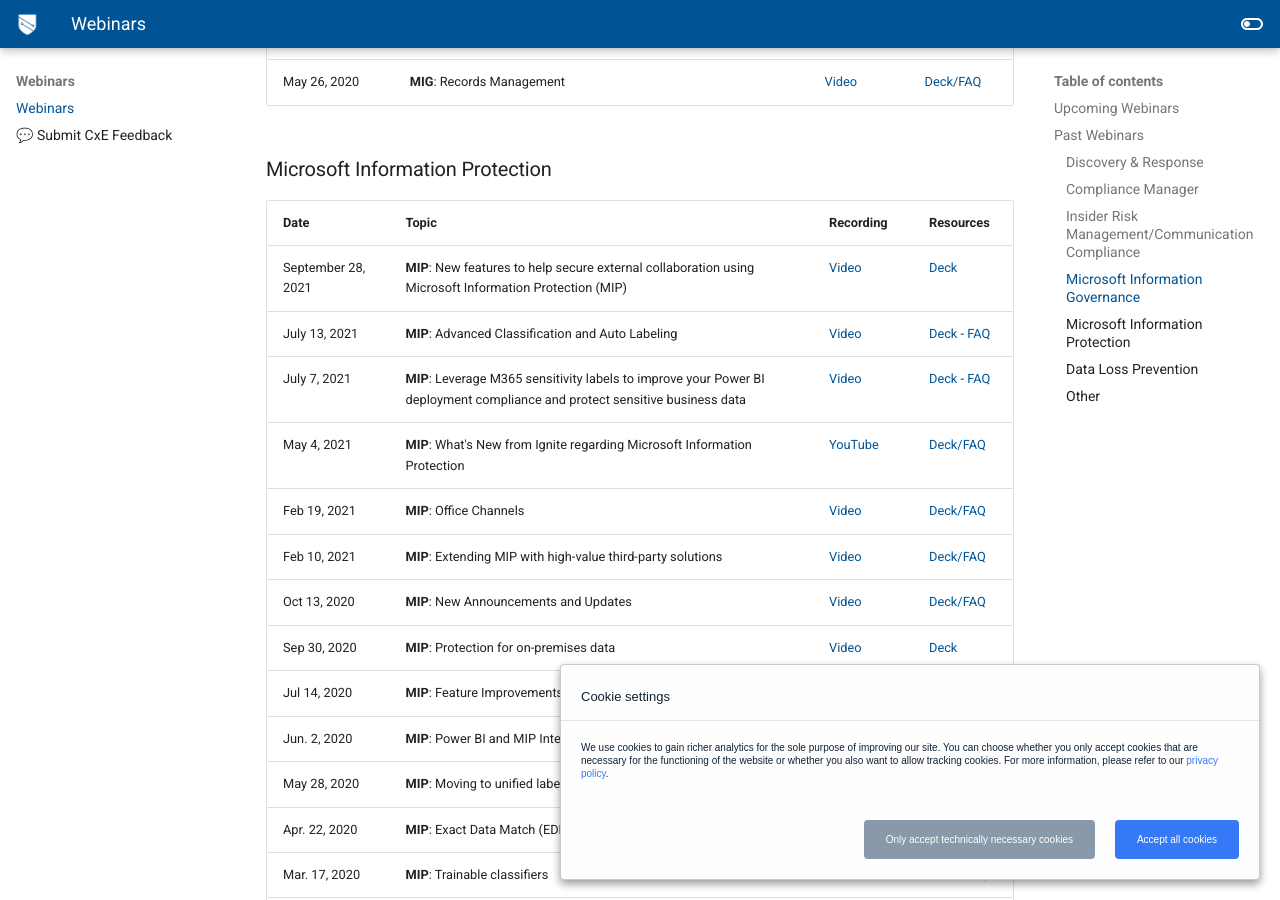
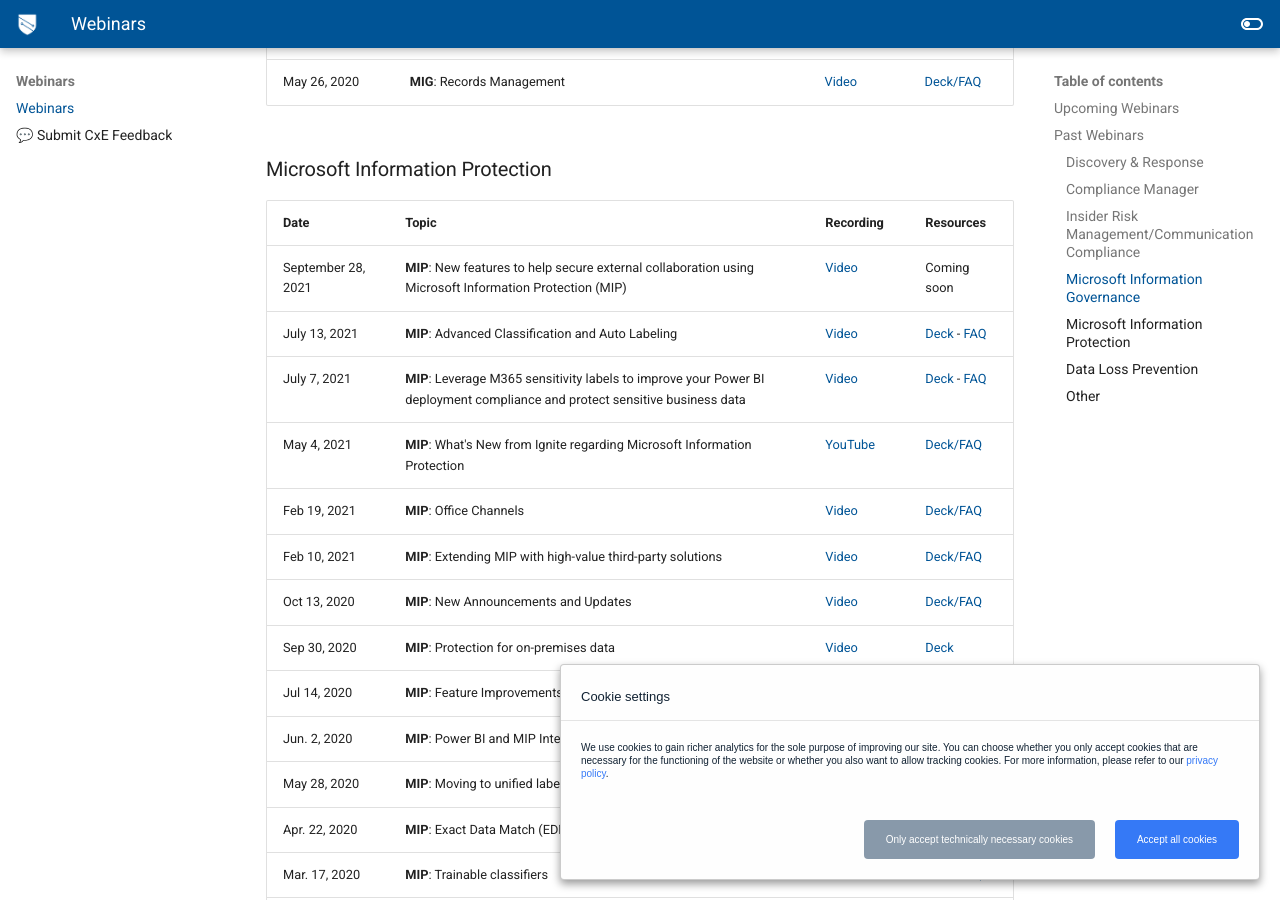
Before and after one commit to microsoft/ComplianceCxE, an MkDocs documentation site: the page built from docs/webinars.md, in a window 1280 px wide and 900 px high, scrolled down 2358 px. Built offline with MkDocs 1.6.1 and Material for MkDocs 9.7.7, drawn with Linux system fonts in a browser that asks for light colours; comment, search, counter and statistics services are not loaded.

Commit message:
remove 9-28 deck link

```diff
--- a/docs/webinars.md
+++ b/docs/webinars.md
@@ -66,7 +66,7 @@
 
 |Date|Topic|Recording|Resources|
 |---|---|---|---|
-|September 28, 2021|**MIP**: New features to help secure external collaboration using Microsoft Information Protection (MIP)| [Video](https://mipc.eventbuilder.com/event/49793) | [Deck](../resources/files/MIP External Collaboration.pdf) |
+|September 28, 2021|**MIP**: New features to help secure external collaboration using Microsoft Information Protection (MIP)| [Video](https://mipc.eventbuilder.com/event/49793) | Coming soon |
 |July 13, 2021|**MIP**: Advanced Classification and Auto Labeling| [Video](https://mipc.eventbuilder.com/event/45701) | [Deck](../resources/files/Webinar Advanced Classification and Auto Labeling July 13 2021.pdf) - [FAQ](resources\files\July 7 FAQ.pdf) |
 |July 7, 2021|**MIP**: Leverage M365 sensitivity labels to improve your Power BI deployment compliance and protect sensitive business data| [Video](https://mipc.eventbuilder.com/event/47133) | [Deck](../resources/files/MIP - Sensitivity Label in PBI.pdf) - [FAQ](resources\files\July 7 FAQ.pdf) |
 |May 4, 2021|**MIP**: What's New from Ignite regarding Microsoft Information Protection|[YouTube](https://www.youtube.com/watch?v=TjtYhGfHHok&feature=youtu.be)|[Deck/FAQ](https://techcommunity.microsoft.com/t5/security-compliance-identity/what-s-new-from-ignite-regarding-microsoft-information/ba-p/2351825)|
```
